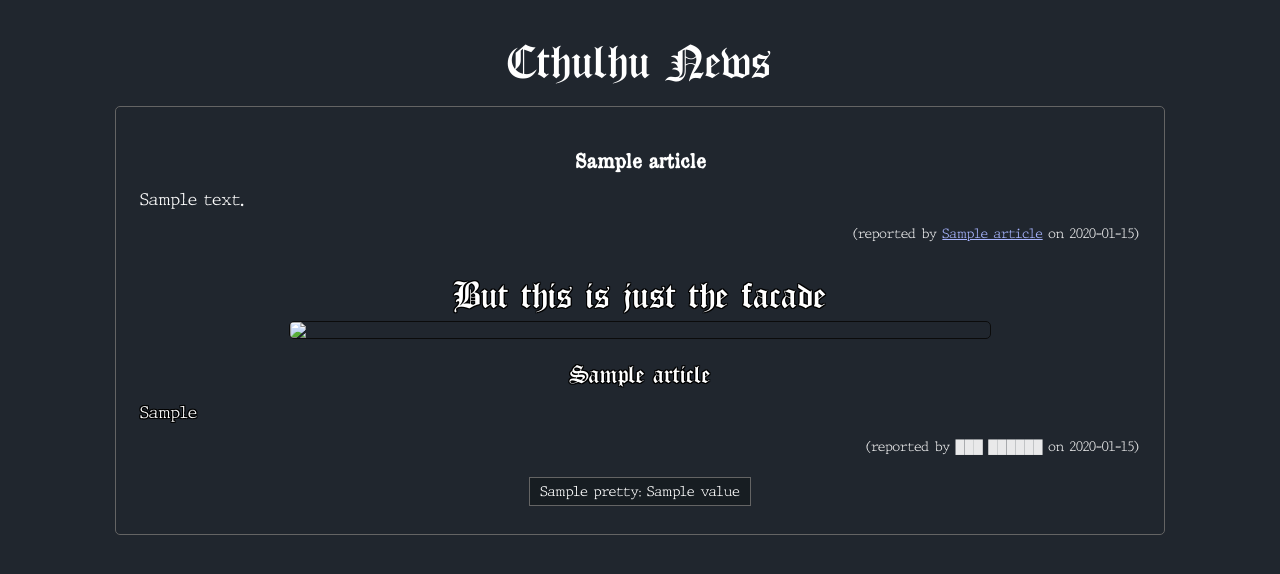
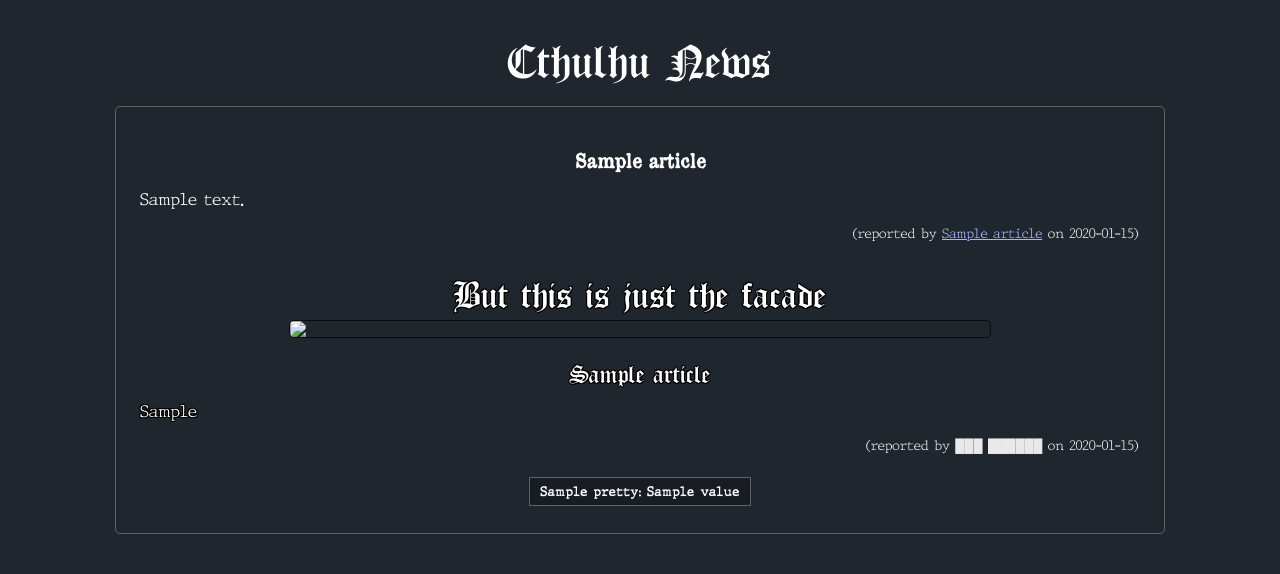
Before and after one commit to mysterious-ben/cthulhu-news, a FastAPI app: template web/templates/news_page.html in a window 1280 px wide. Shown: the top 574 px of the page. Run offline with FastAPI, Linux system fonts and the light colour scheme; the template is opened without the code that fills it: most values are stand-ins (such as "Sample title", 1, 10 or a date in 2020); parts of the project's set-up code (start-up, migrations or seed data) failed here and were passed over; some libraries are stand-ins or nearby versions; some web fonts are replaced.

Commit message:
fix: minor css improvements

```diff
--- a/web/static/styles.css
+++ b/web/static/styles.css
@@ -115,8 +115,6 @@ h1, h2, h3, h4 {
 .truth-title {
     font-family: var(--truth-title-font), serif;
     font-size: 1.7rem;
-    /* font-family: var(--truth-title-font-alt), serif;
-    font-size: 1.2rem; */
     text-align: center;
     text-shadow:
     -1px -1px 0 #000,
@@ -131,7 +129,7 @@ h1, h2, h3, h4 {
 
 .facade-sign {
     /* color: var(--truth-color); */
-    margin-bottom: 0.5em;
+    margin-bottom: 1.2rem;
     font-family: var(--truth-title-font), serif;
     font-size: 2.5rem;
     text-align: center;
@@ -162,7 +160,7 @@ h1, h2, h3, h4 {
     font-weight: thin;
     font-size: 0.8rem;
     text-align: right;
-    padding-right: 0.1em;
+    padding-right: 0.1rem;
 }
 
 .truth-text {
@@ -209,6 +207,7 @@ a:hover, a:active {
 button {
     background-color: var(--darker-background-color);
     font-family: var(--truth-font), serif;
+    font-weight: bolder;
     color: var(--main-font-color);
     /* font-weight: bold; */
     border: 1px solid var(--news-border-color);
```
